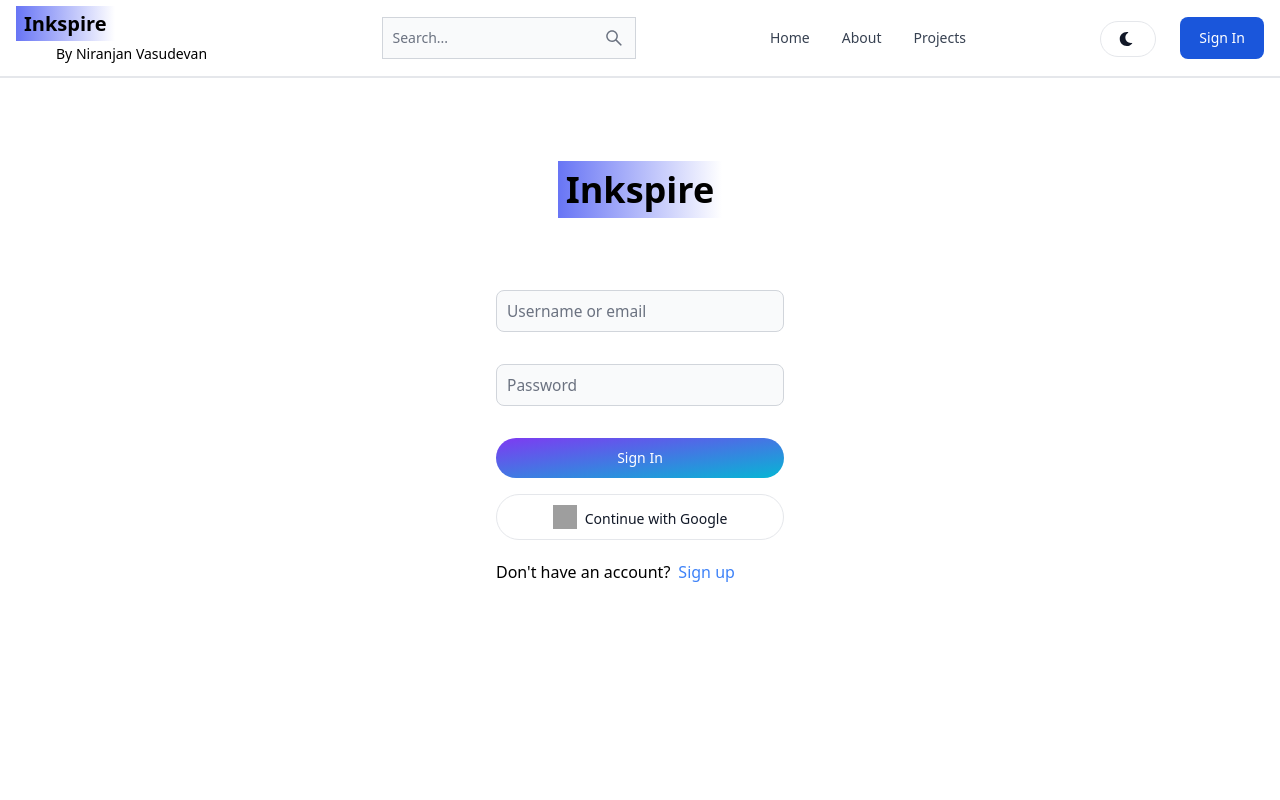
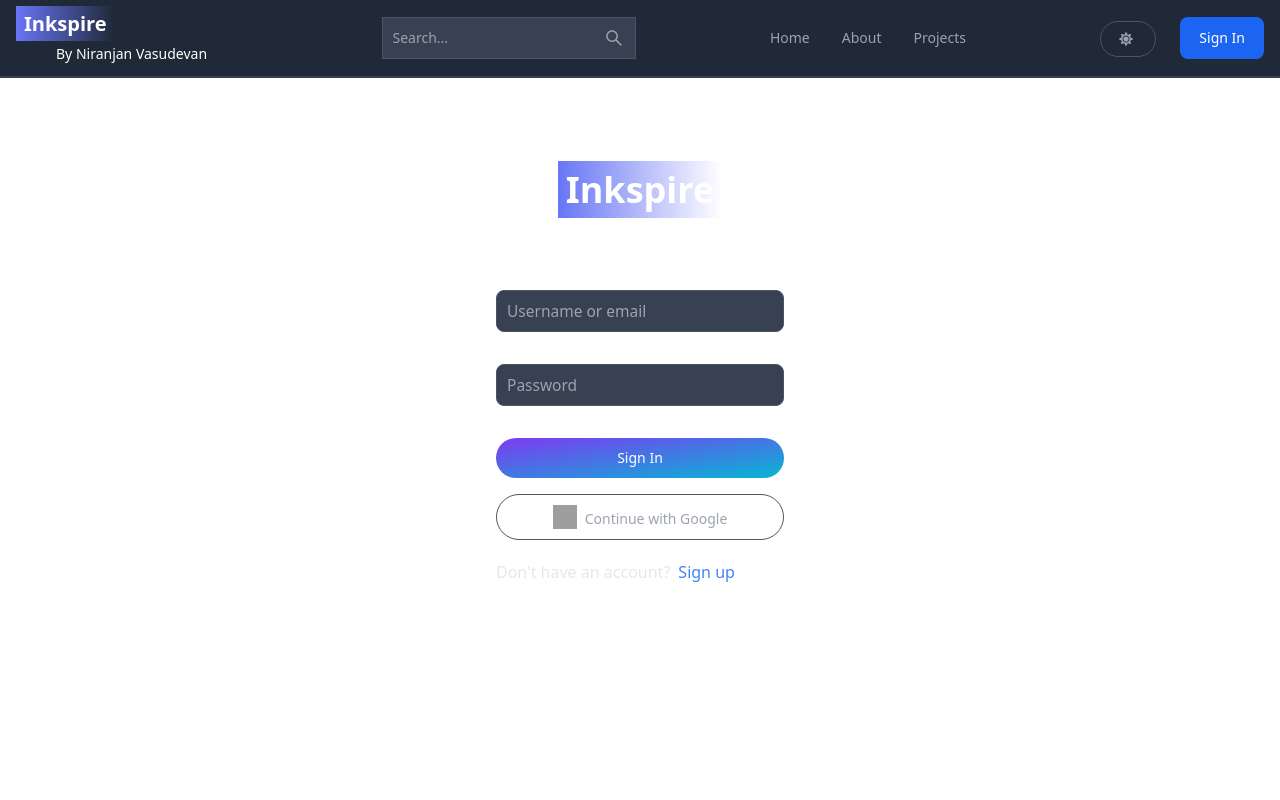
Before and after one commit to niranjan-v2/inkspire-dashboard, a React (Vite) app in the folder client/: page /signin in a window 1280 px wide. Shown: the top 800 px of the page. Built offline with nearby package versions, Linux system fonts and the light colour scheme; no server answers; grey boxes are pictures that could not be loaded.

Commit message:
Add dark mode functionality

```diff
--- a/client/src/components/Header.jsx
+++ b/client/src/components/Header.jsx
@@ -1,13 +1,23 @@
-import { Navbar, TextInput, Button, Dropdown, Avatar, DropdownHeader } from "flowbite-react";
+import {
+  Navbar,
+  TextInput,
+  Button,
+  Dropdown,
+  Avatar,
+  DropdownHeader,
+} from "flowbite-react";
 import React from "react";
 import { Link, useLocation } from "react-router-dom";
 import { AiOutlineSearch } from "react-icons/ai";
-import { FaMoon } from "react-icons/fa";
-import { useSelector } from "react-redux";
+import { FaMoon, FaSun } from "react-icons/fa";
+import { useSelector, useDispatch } from "react-redux";
+import { toggleTheme } from "../redux/theme/themeSlice";
 
 export default function Header() {
   const path = useLocation().pathname;
+  const dispatch = useDispatch();
   const { currentUser } = useSelector((state) => state.user);
+  const {theme} = useSelector((state) => state.theme);
   return (
     <Navbar className="border-b-2">
       <Link
@@ -34,8 +44,13 @@ export default function Header() {
         <AiOutlineSearch></AiOutlineSearch>
       </Button>
       <div className="flex gap-6 md:order-2">
-        <Button className="w-14 h-9 mt-1 hidden sm:inline" color="gray" pill>
-          <FaMoon></FaMoon>
+        <Button
+          className="w-14 h-9 mt-1 hidden sm:inline"
+          color="gray"
+          pill
+          onClick={() => dispatch(toggleTheme())}
+        >
+          {theme === 'light' ? <FaMoon/> : <FaSun/>}
         </Button>
 
         {currentUser ? (
@@ -47,12 +62,14 @@ export default function Header() {
             }
           >
             <DropdownHeader>
-              <span className='block text-sm font-semibold'>@{currentUser.username}</span>
+              <span className="block text-sm font-semibold">
+                @{currentUser.username}
+              </span>
             </DropdownHeader>
-            <Link to = {'/dashboard?tab=profile'}>
-            <Dropdown.Item>Profile</Dropdown.Item>
+            <Link to={"/dashboard?tab=profile"}>
+              <Dropdown.Item>Profile</Dropdown.Item>
             </Link>
-            <Dropdown.Divider/>
+            <Dropdown.Divider />
             <Dropdown.Item>Sign out</Dropdown.Item>
           </Dropdown>
         ) : (
--- /dev/null
+++ b/client/src/components/ThemeProvider.jsx
@@ -0,0 +1,13 @@
+import React from 'react'
+import { useSelector } from 'react-redux'
+
+export default function ThemeProvider({children}) {
+    const {theme} = useSelector((state) => state.theme);
+  return (
+    <div className={theme}>
+        <div className='bg-white dark:text-gray-200 dark:bg-[rgb(16,23,42) min-h-screen'>
+            {children}
+        </div>
+    </div>
+  )
+}
--- a/client/src/main.jsx
+++ b/client/src/main.jsx
@@ -4,11 +4,14 @@ import App from "./App.jsx";
 import { store, persistor } from "./redux/store.js";
 import { Provider } from "react-redux";
 import { PersistGate } from "redux-persist/integration/react";
+import ThemeProvider from "./components/ThemeProvider.jsx";
 
 createRoot(document.getElementById("root")).render(
   <PersistGate persistor={persistor}>
     <Provider store={store}>
-      <App />
+      <ThemeProvider>
+        <App />
+      </ThemeProvider>
     </Provider>
   </PersistGate>
 );
--- a/client/src/pages/Signin.jsx
+++ b/client/src/pages/Signin.jsx
@@ -51,7 +51,6 @@ export default function Signin() {
         {/*left*/}
         <div className="flex-1">
           <Link to="/" className="font-bold dark:text-white text-4xl">
-
             <span className="px-2 py-1 bg-gradient-to-r from-indigo-500">
               Inkspire
             </span>
```
